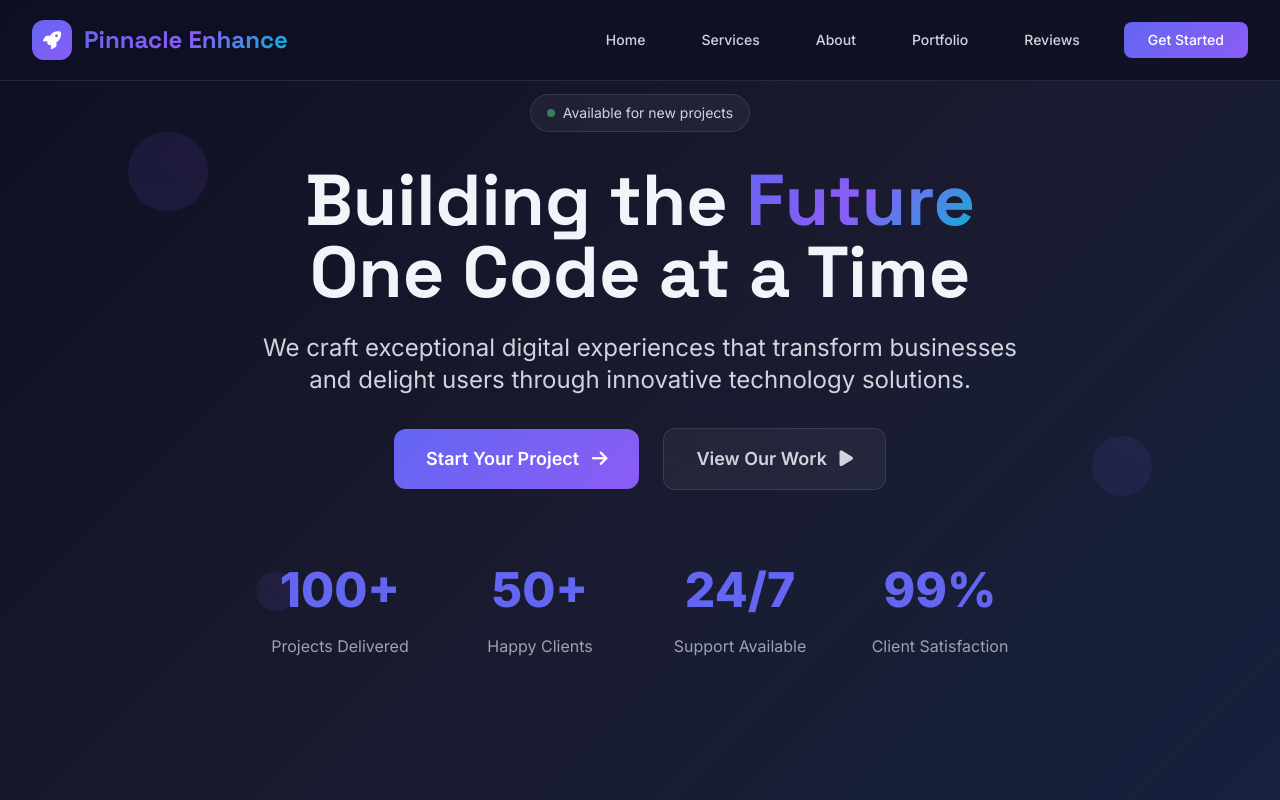
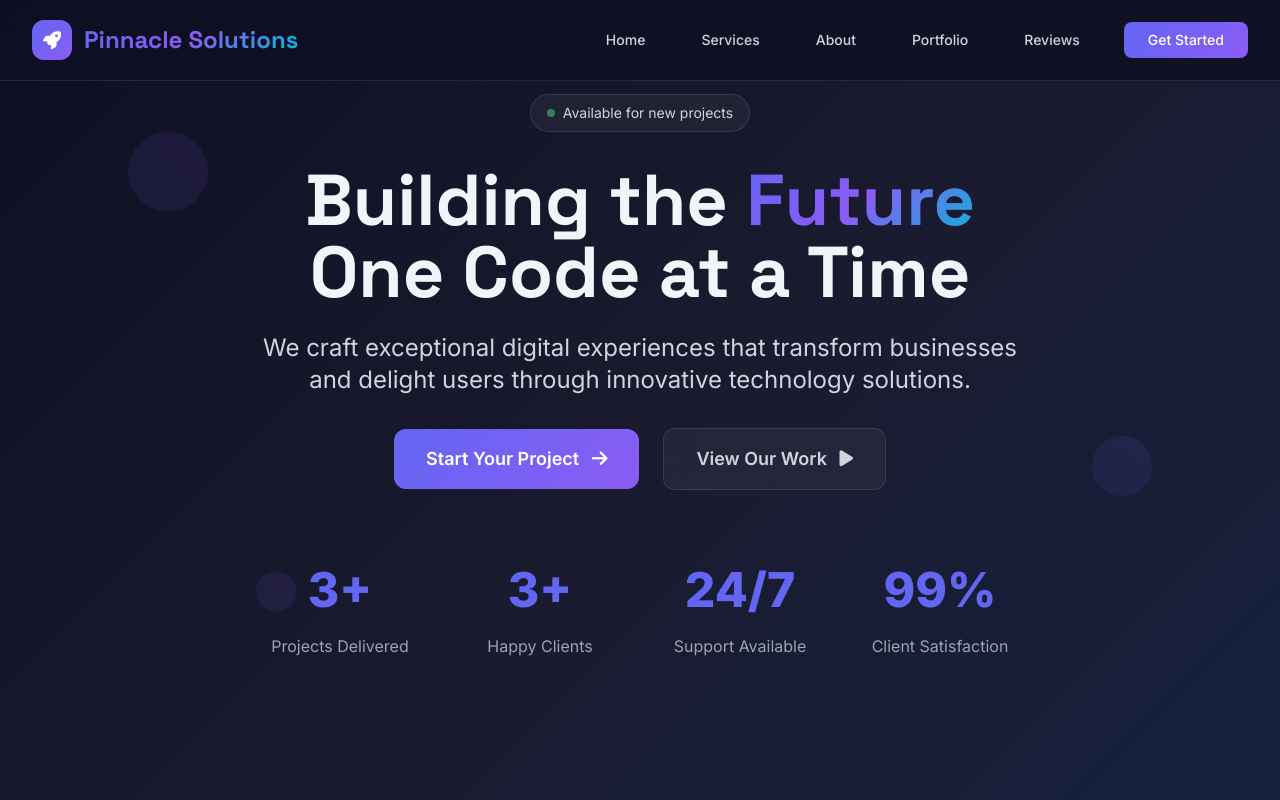
Before and after one commit to Pinnacle1/pinnacle, a plain HTML site: page index.html in a window 1280 px wide. Shown: the top 800 px of the page. Drawn offline with nearby package versions, Linux system fonts and the light colour scheme.

Commit message:
Update index.html

```diff
--- a/index.html
+++ b/index.html
@@ -198,7 +198,7 @@
                         <div class="w-10 h-10 rounded-xl bg-gradient-to-br from-primary to-secondary flex items-center justify-center mr-3">
                             <i class="fas fa-rocket text-white text-lg"></i>
                         </div>
-                        <span class="text-2xl font-heading font-bold gradient-text">Pinnacle Enhance</span>
+                        <span class="text-2xl font-heading font-bold gradient-text">Pinnacle Solutions</span>
                     </div>
                 </div>
                 <div class="hidden md:block">
@@ -272,11 +272,11 @@
             <!-- Stats Section -->
             <div class="grid grid-cols-2 md:grid-cols-4 gap-8 max-w-4xl mx-auto">
                 <div class="text-center">
-                    <div class="stats-counter mb-2">100+</div>
+                    <div class="stats-counter mb-2">3+</div>
                     <p class="text-gray-400">Projects Delivered</p>
                 </div>
                 <div class="text-center">
-                    <div class="stats-counter mb-2">50+</div>
+                    <div class="stats-counter mb-2">3+</div>
                     <p class="text-gray-400">Happy Clients</p>
                 </div>
                 <div class="text-center">
```
